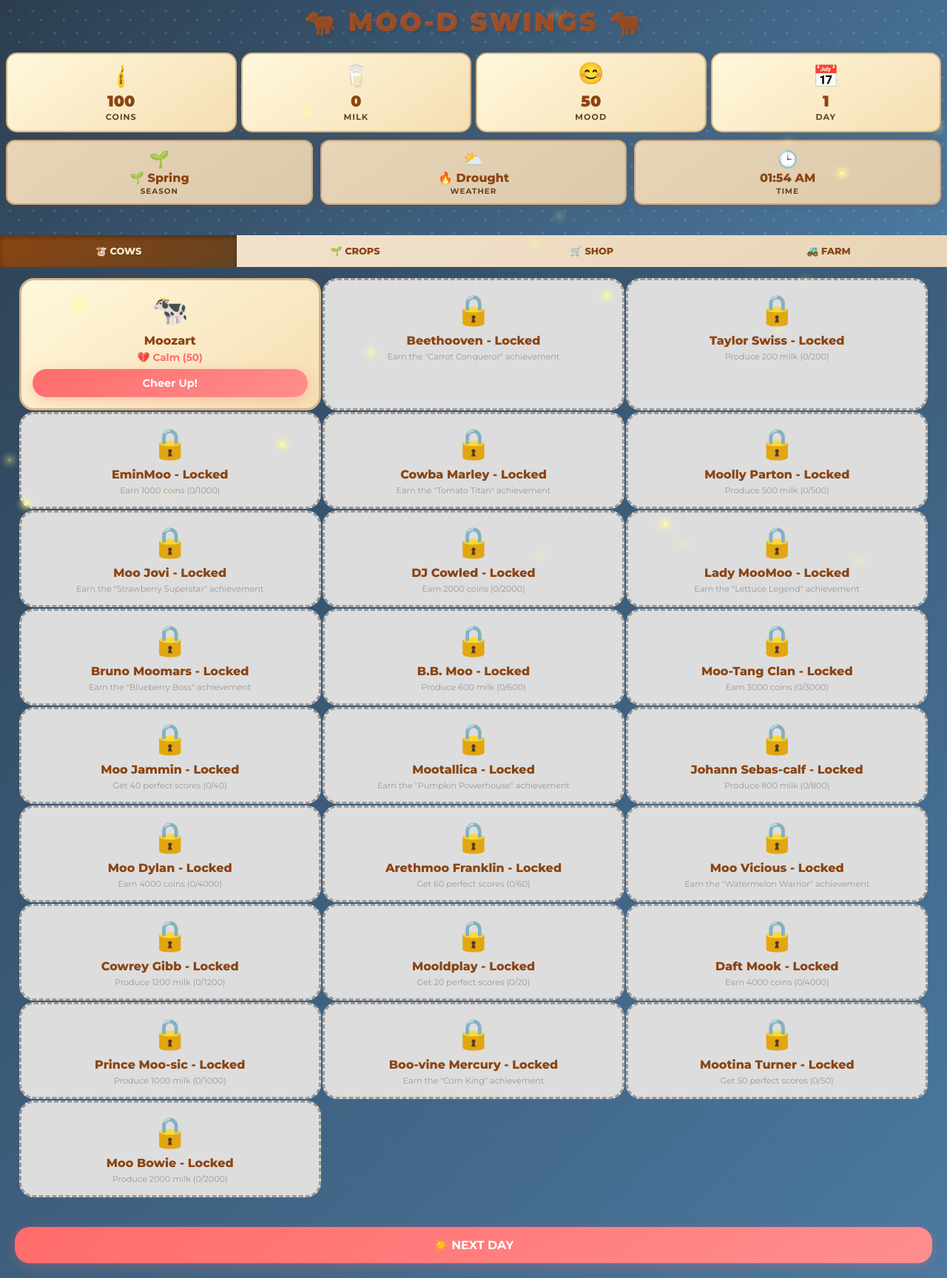
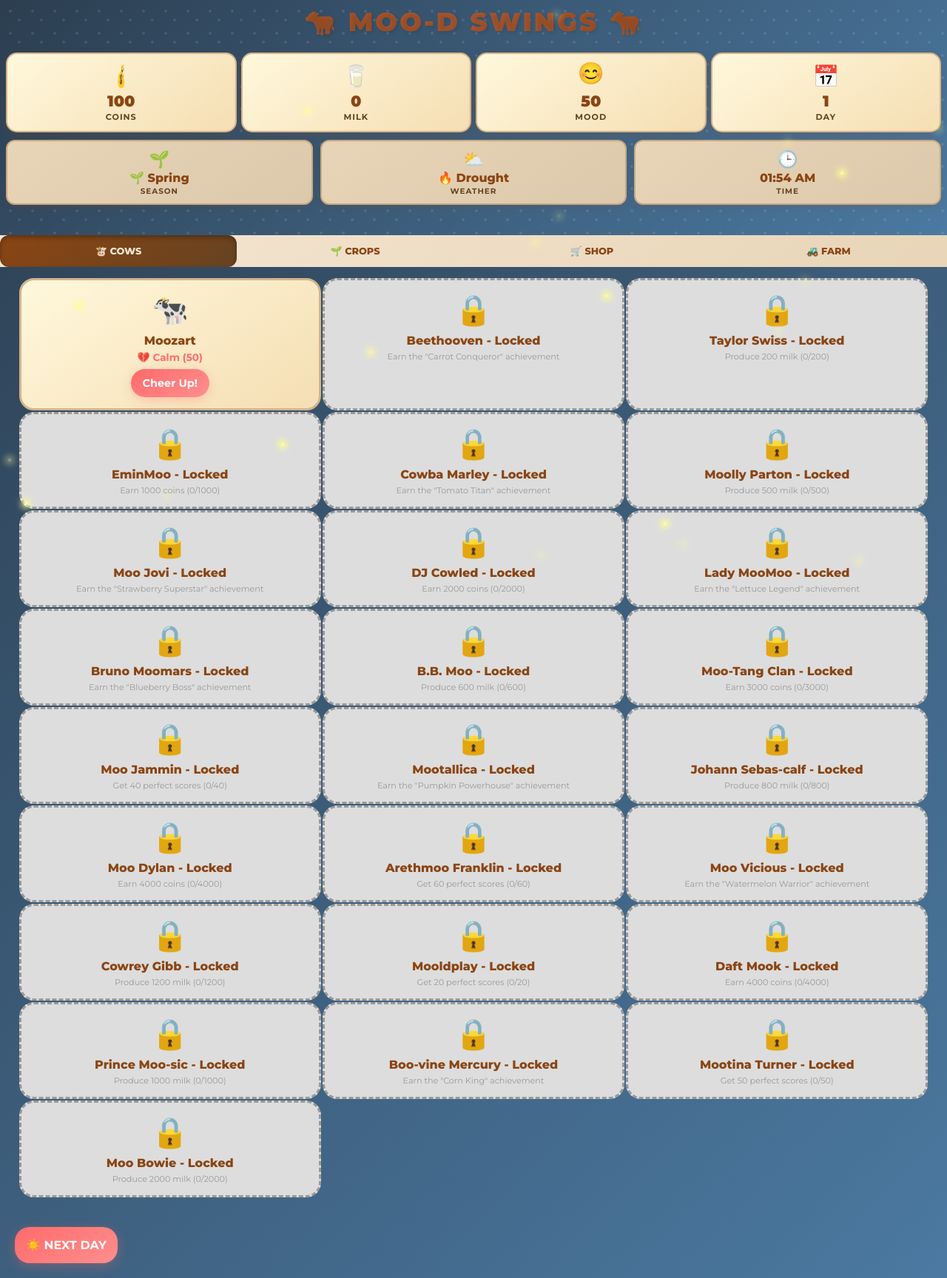
Before and after one commit to brentjlaf/moodswings, a PHP site: page / in a window 1280 px wide. Shown: the whole page at 74% size. Run offline with PHP 8.4, Linux system fonts and the light colour scheme.

Commit message:
Add base button class and standardize buttons

```diff
--- a/index.html
+++ b/index.html
@@ -64,10 +64,10 @@
   <!-- Tab Navigation -->
   <div class="main-content">
     <div class="section-tabs">
-      <button class="tab-btn active" onclick="switchTab('cows', event)">&#x1F42E; COWS</button>
-      <button class="tab-btn" onclick="switchTab('farm', event)">&#x1F331; CROPS</button>
-      <button class="tab-btn" onclick="switchTab('shop', event)">&#x1F6D2; SHOP</button>
-      <button class="tab-btn" onclick="switchTab('stats', event)">&#x1F69C; FARM</button>
+      <button class="btn tab-btn active" onclick="switchTab('cows', event)">&#x1F42E; COWS</button>
+      <button class="btn tab-btn" onclick="switchTab('farm', event)">&#x1F331; CROPS</button>
+      <button class="btn tab-btn" onclick="switchTab('shop', event)">&#x1F6D2; SHOP</button>
+      <button class="btn tab-btn" onclick="switchTab('stats', event)">&#x1F69C; FARM</button>
     </div>
     <div class="tab-content-wrapper">
       <!-- Cows Tab -->
@@ -89,7 +89,7 @@
           </div>
         </div>
         <div class="action-buttons">
-          <button class="action-btn harvest" onclick="harvestAll()">&#x1F33E; HARVEST ALL</button>
+          <button class="btn action-btn harvest" onclick="harvestAll()">&#x1F33E; HARVEST ALL</button>
         </div>
       </div>
 
@@ -121,8 +121,8 @@
             Last Saved: <span id="lastSaved" class="save-info-label">Never</span>
           </div>
           <div class="save-button-grid">
-            <button onclick="saveGameState(); showToast('Game saved!', 'success'); updateSaveInfo();" class="save-button save-button-save">&#x1F4BE; Save</button>
-            <button onclick="resetGameData()" class="save-button save-button-reset">&#x1F5D1;&#xFE0F; Reset</button>
+            <button onclick="saveGameState(); showToast('Game saved!', 'success'); updateSaveInfo();" class="btn save-button save-button-save">&#x1F4BE; Save</button>
+            <button onclick="resetGameData()" class="btn save-button save-button-reset">&#x1F5D1;&#xFE0F; Reset</button>
           </div>
           <div class="save-help-text">
             Auto-saves every 2 minutes and when you leave.
@@ -130,13 +130,13 @@
         </div>
         <div class="debug-container">
           <h3 class="section-title section-title-purple">&#x1F527; DEBUG TOOLS &#x1F527;</h3>
-          <button onclick="debugUnlockSystem()" class="debug-button debug-button-pink">&#x1F50D; Check Unlock Status</button>
-          <button onclick="forceUnlockCheck()" class="debug-button debug-button-green">&#x1F513; Force Unlock Check</button>
+          <button onclick="debugUnlockSystem()" class="btn debug-button debug-button-pink">&#x1F50D; Check Unlock Status</button>
+          <button onclick="forceUnlockCheck()" class="btn debug-button debug-button-green">&#x1F513; Force Unlock Check</button>
         </div>
       </div>
     </div>
     <div class="next-day-bar">
-      <button class="action-btn" onclick="nextDay()">&#x2600;&#xFE0F; NEXT DAY</button>
+      <button class="btn action-btn" onclick="nextDay()">&#x2600;&#xFE0F; NEXT DAY</button>
     </div>
   </div>
 </div>
@@ -162,7 +162,7 @@
       </div>
     <div class="minigame-footer">
       <div class="mobile-controls">
-        <button class="control-btn" id="tapBtn">&#x1F446;<br>TAP</button>
+        <button class="btn control-btn" id="tapBtn">&#x1F446;<br>TAP</button>
       </div>
     </div>
   </div>
--- a/styles.css
+++ b/styles.css
@@ -19,6 +19,13 @@ body {
     position: static;
     width: 100%;
     touch-action: manipulation;
+}
+
+/* Base button styling */
+.btn {
+    padding: 10px 16px;
+    border-radius: 12px;
+    font-size: 0.9em;
 }
 
 .mobile-container {
@@ -343,7 +350,6 @@ body {
     cursor: pointer;
     transition: all 0.3s ease;
     box-shadow: 0 4px 15px rgba(255,107,107,0.3);
-    width: 100%;
 }
 
 .mood-button:hover {
@@ -627,9 +633,6 @@ body {
     width: calc(100% - 40px);
 }
 
-.next-day-bar .action-btn {
-    width: 100%;
-}
 
 
 
@@ -886,7 +889,6 @@ body {
     transition: all 0.3s ease;
     box-shadow: 0 6px 20px rgba(78,205,196,0.3);
     touch-action: manipulation;
-    min-height: 70px;
     /* width: 100%; */
 }
 
@@ -913,7 +915,6 @@ body {
     margin-top: 0;
     box-shadow: 0 4px 15px rgba(255,107,107,0.3);
     transition: all 0.3s ease;
-    width: 100%;
 }
 
 .close-minigame:hover {
@@ -1897,7 +1898,6 @@ body {
     font-weight: bold;
     font-size: 0.9em;
     cursor: pointer;
-    width: 100%;
 }
 
 .debug-button-pink {
```
